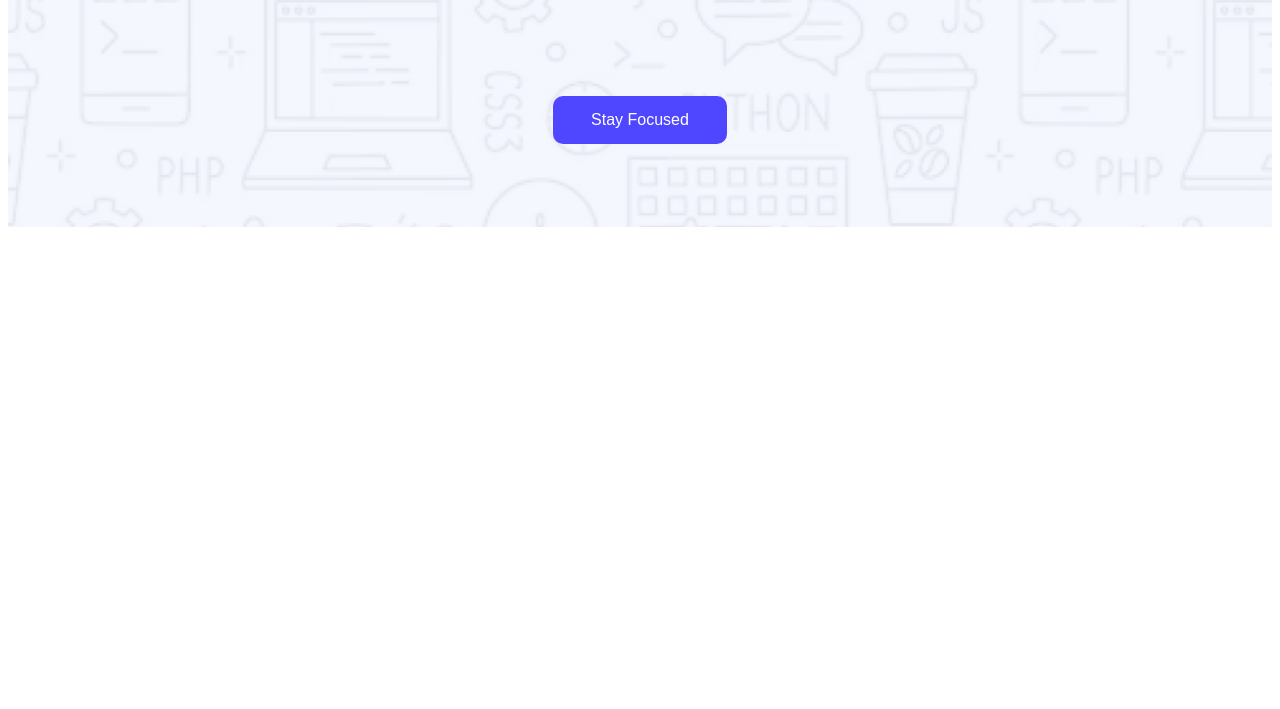
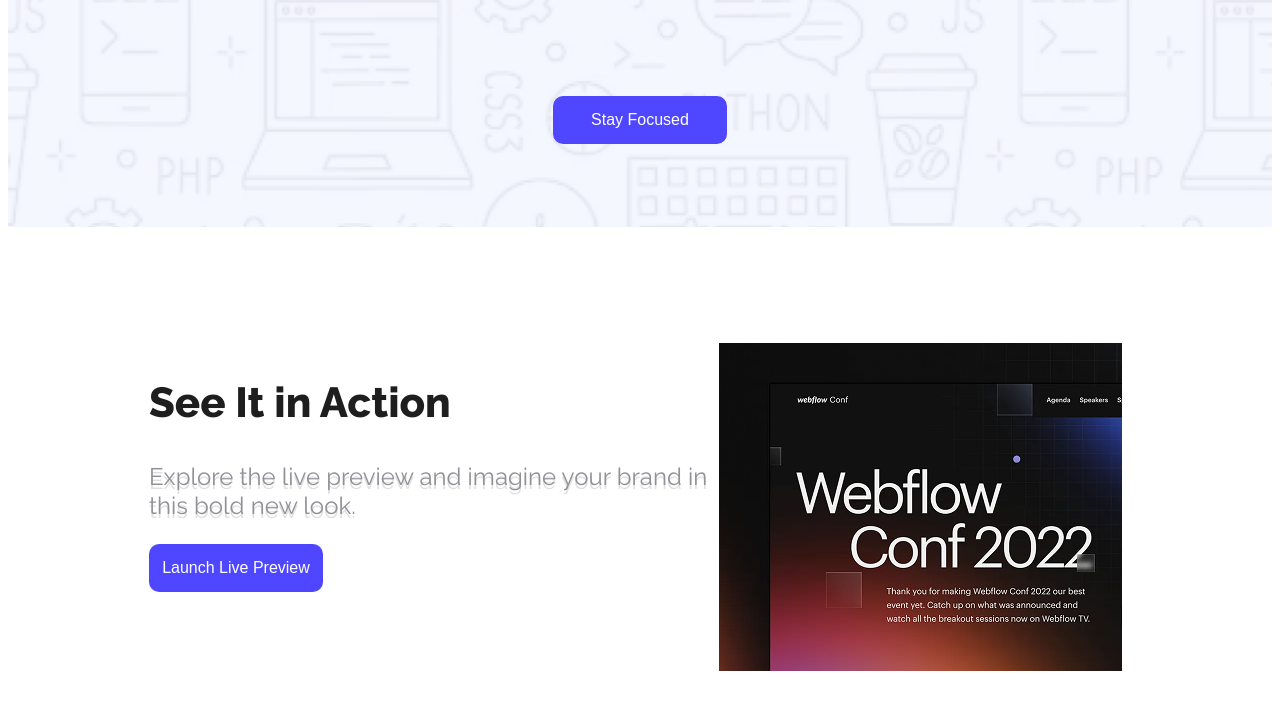
Before and after one commit to HKDigital360/Hasanul-Kibria-B12A01, a plain HTML site: page index.html in a window 1280 px wide. Shown: the part 631-1340 px from the top of the page. Before the commit the page ends 866 px from the top, so only its background shows below. Drawn offline with Linux system fonts and the light colour scheme.

Commit message:
main section ongoing

```diff
--- a/index.html
+++ b/index.html
@@ -33,6 +33,14 @@
     </header>
 
     <main>
+        <!-- See it in Action  -->
+         <section class="see-action">
+            <div>
+            <h2 class="action-title">See It in Action</h2>
+            <p class="action-sub-titile">Explore the live preview and imagine your brand in this bold new look.</p>
+            <a href=""><button class="btn-3rd">Launch Live Preview</button></a></div>
+            <div class="action-image"><img src="Assets/wc-mini.png" alt="Webflow Conferrence2025"></div>
+         </section>
 
     </main>
 
--- a/styles/styles.css
+++ b/styles/styles.css
@@ -11,10 +11,14 @@
     background-image: url(../Assets/Hero-bg.png);
     background-repeat: no-repeat;
   background-size: cover;
-  background-attachment: fixed;
+  /* background-attachment: fixed; */
    height: 850px;
    color: #4E47FF;
+   margin: 0;
 
+}
+main{
+    color: #1E1E1E;
 }
 /* button styles*/
 .btn-1st{
@@ -39,6 +43,16 @@
    color: #FFFFFF;
    border: none;
 
+}
+.btn-3rd{
+     font-size: 16px;
+   width: 174px;
+   height: 48px;
+   gap: 10px;
+   border-radius: 10px;
+   background-color: #4E47FF;
+   color: #FFFFFF;
+   border: none;
 }
 
 nav{
@@ -79,3 +93,33 @@ nav{
     font-weight: bold;
 
 }
+/* see-action-2nd section */
+
+
+.see-action{
+display: flex;
+justify-content: space-between;
+ margin: 116px 159px 116px 141px;
+    margin-right: 150px;
+
+}
+.action-title{
+    font-size: 42px;
+    font-weight: 800;
+}
+
+.action-sub-titile{
+    font-weight: 500px;
+    font-size: 24px;
+    color: #252432;
+    opacity: 50%;
+    text-shadow:0px 4px rgba(0, 0, 0, 0.25);}
+}
+.action-image img{
+/* display: flex; */
+height: 328px;
+width: 403px;
+border-radius: 38px;
+
+
+}
```
